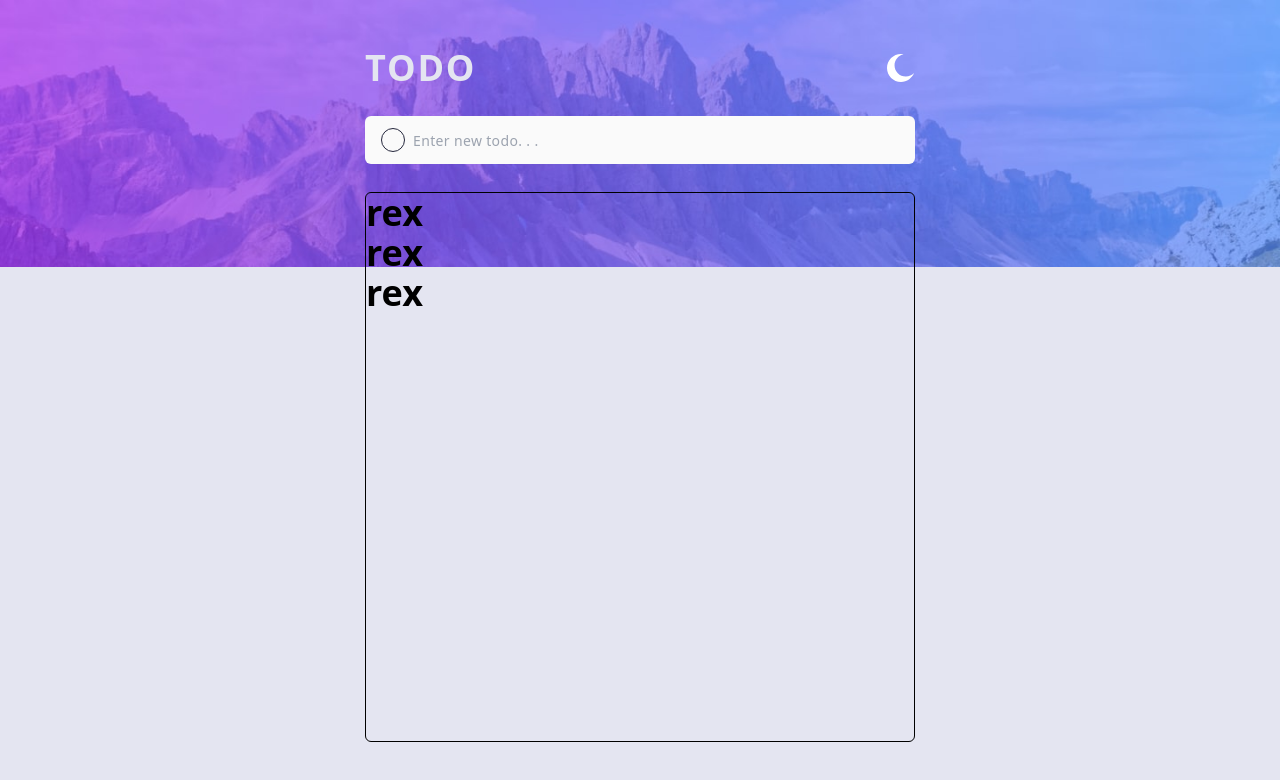
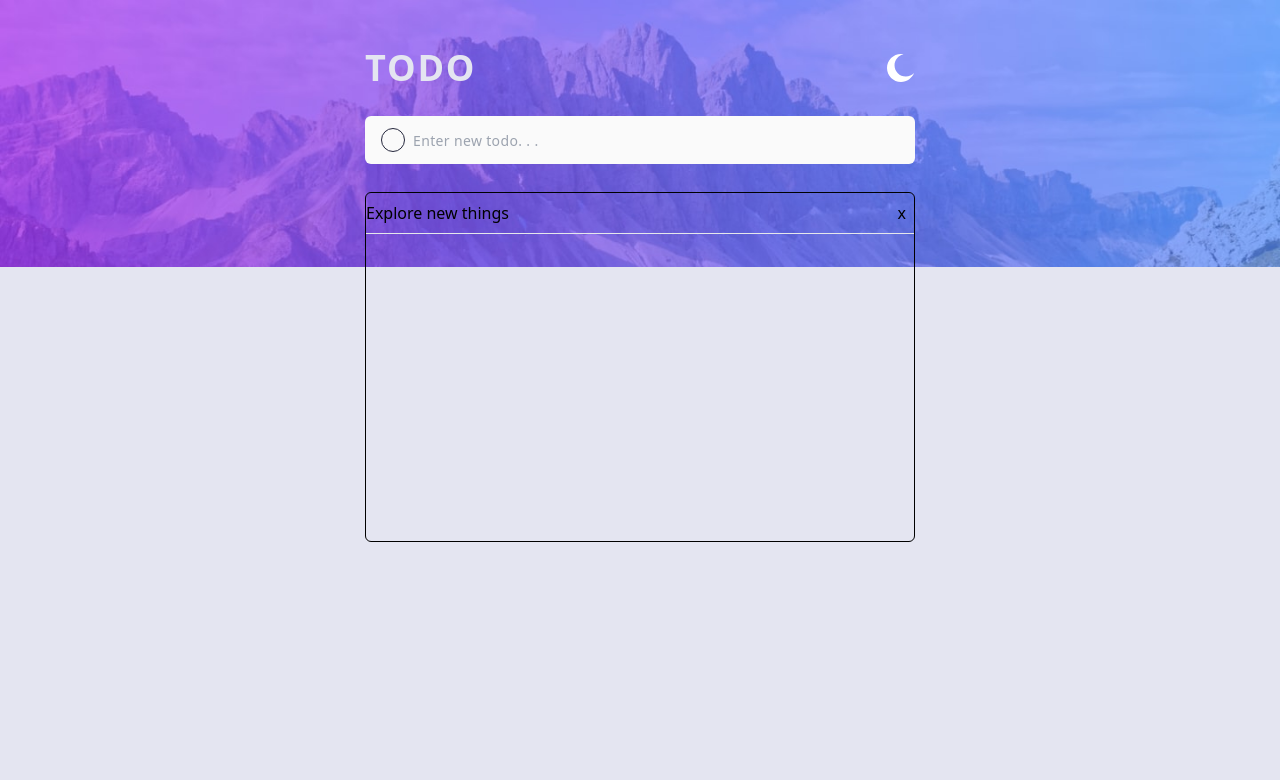
Before and after one commit to Rr-sobusy/todo-frontend-mentor, a React (Vite) app: page / in a window 1280 px wide. Shown: the top 780 px of the page. Built offline with nearby package versions, Linux system fonts and the light colour scheme.

Commit message:
handlers

```diff
--- a/src/App.tsx
+++ b/src/App.tsx
@@ -1,26 +1,61 @@
-import { useEffect, useState } from 'react'
 import { useMediaQuery } from 'react-responsive'
-
 import LayoutWrapper from './components/LayoutWrapper'
 import MainContainer from './components/MainContainer'
 
+// utils
+import { generateRandomId } from './lib/utils'
+
+// contexts
 import { useTheme } from './providers/ThemeProvider'
+import { useTodos } from './providers/TodoProvider'
+import { useState } from 'react'
 
 function App() {
   const { theme, setTheme } = useTheme();
   const isDarkMode = theme === "dark"
   const isPhone = useMediaQuery({ maxWidth: 640 })
 
+  const [inputtedText, setInputtedText] = useState<string>("")
+
+  const { todoContext: todos } = useTodos();
+
 
   const toggleTheme = () => {
     theme === "dark" ? setTheme("light") : setTheme("dark")
+  }
 
+  const handleInputChange = (e: string) => {
+    setInputtedText(e);
   }
+
+  const handleRemoveTodo = (id: string) => {
+    todos.dispatcher({ type: "remove_todo", payload: id });
+  }
+  const handleSubmitTodo = () => {
+    if (inputtedText) {
+      const payload = {
+        id: generateRandomId({ length: 7 }),
+        todoTitle: inputtedText,
+        isCompleted: false
+      }
+      todos.dispatcher({ type: "create_todo", payload: payload })
+    }
+  }
+
+
 
   return (
     <>
-      <LayoutWrapper isPhone={isPhone} isDarkMode={isDarkMode}>
-        <MainContainer isDarkMode={isDarkMode} toggleTheme={toggleTheme} />
+      <LayoutWrapper
+        isPhone={isPhone}
+        isDarkMode={isDarkMode}>
+        <MainContainer
+          handleInputChange={handleInputChange}
+          handleSubmitTodo={handleSubmitTodo}
+          handleRemoveTodo={handleRemoveTodo}
+          todos={todos.todos}
+          isDarkMode={isDarkMode}
+          toggleTheme={toggleTheme} />
       </LayoutWrapper>
     </>
   )
--- a/src/components/MainContainer.tsx
+++ b/src/components/MainContainer.tsx
@@ -1,6 +1,6 @@
-import React from 'react'
 import SimpleBar from 'simplebar-react'
 import { useTodos } from '@/providers/TodoProvider';
+import type { Todo } from '@/providers/TodoProvider';
 
 // icons
 import Sun from '../assets/icon-sun.svg';
@@ -9,39 +9,44 @@ import Moon from '../assets/icon-moon.svg';
 type MainContainerProps = {
   isDarkMode: boolean;
   toggleTheme: () => void
+  todos: Todo[]
+  handleRemoveTodo: (id: string) => void
+  handleSubmitTodo: () => void
+  handleInputChange: (event:string) => void
 }
 
-const MainContainer = ({ isDarkMode, toggleTheme }: MainContainerProps) => {
+const MainContainer = ({ isDarkMode, toggleTheme, todos = [], handleRemoveTodo, handleSubmitTodo, handleInputChange }: MainContainerProps) => {
+
   const { todoContext } = useTodos();
   const Icon = isDarkMode ? Sun : Moon;
+
+  console.log("rerendered")
   return (
     <div className="w-[90%] md:max-w-[550px] mx-auto absolute top-[3rem]">
 
       {/* **** Header ***** */}
-      <div className="flex justify-between items-center">
+      <div className="flex items-center justify-between">
         <h2 className={`font-semibold text-4xl text-background tracking-wider`}>TODO</h2>
-        <img onClick={toggleTheme} className="w-7 h-7 cursor-pointer" src={Icon} alt="" />
+        <img onClick={toggleTheme} className="cursor-pointer w-7 h-7" src={Icon} alt="" />
       </div>
 
       {/******** Add todo input ****** */}
       <div className={`h-12 mt-7 pl-4 flex relative gap-3 items-center rounded-md`}>
         <div className={`h-6 w-6 rounded-full absolute z-20 border ${isDarkMode ? 'border-backgroundAccent' : 'border-foregroundAccent'}`}></div>
-        <input placeholder='Enter new todo. . .' className={`absolute font-sans tracking-wide text-sm font-medium outline-none rounded-md left-0 h-full w-full pl-12 pr-4 z-10 top-0 ${isDarkMode ? 'bg-foregroundAccent text-white outline-[1px]' : 'bg-backgroundAccent text-foreground'}`} type="text" />
+        <input onChange={(event)=>handleInputChange(event.target.value)} onKeyDown={(event) => {
+          if (event.key === "Enter")
+            handleSubmitTodo();
+        }} placeholder='Enter new todo. . .' className={`absolute font-sans tracking-wide text-sm font-medium outline-none rounded-md left-0 h-full w-full pl-12 pr-4 z-10 top-0 ${isDarkMode ? 'bg-foregroundAccent text-white outline-[1px]' : 'bg-backgroundAccent text-foreground'}`} type="text" />
       </div>
 
-      {/* ****** Todo Container ******/}
-      <SimpleBar className="border rounded-md border-black w-full md:h-[550px] h-[350px] mt-7">
-        <h2 onClick={() => console.log(todoContext.todos)} className="text-4xl font-bold">rex</h2>
-        <h2 onClick={() => {
-          todoContext.dispatcher({
-            type: "create_todo", payload: {
-              id: 1,
-              todoTitle: "my name is rex",
-              isCompleted: false
-            }
+      { }
+      <SimpleBar className="border rounded-md border-black w-full md:max-h-[550px] h-[350px] mt-7">
+        {
+          todos.map((content) => {
+            return <p className="relative py-2 border-b">{content.todoTitle}
+              <span onClick={()=>handleRemoveTodo(content.id)} className="absolute cursor-pointer right-2">x</span></p>
           })
-        }} className="text-4xl font-bold">rex</h2>
-        <h2 className="text-4xl font-bold">rex</h2>
+        }
       </SimpleBar>
     </div>
   )
--- /dev/null
+++ b/src/lib/utils.ts
@@ -0,0 +1,12 @@
+export const generateRandomId = ({ length }: { length: number }) => {
+  let generatedId: string = "";
+
+  let randomString = "abcdefghijklmnopqrstuvwxyz1234567890";
+
+  for (var i = 0; i < length; i++) {
+    generatedId +=
+      randomString[Math.floor(Math.random() * randomString.length)];
+  }
+
+  return generatedId;
+};
--- a/src/providers/TodoProvider.tsx
+++ b/src/providers/TodoProvider.tsx
@@ -5,11 +5,10 @@ type Actions = {
     payload: Todo
 } | {
     type: "remove_todo",
-    payload: number
+    payload: string // todo_id
 }
-
-type Todo = {
-    id: number
+export type Todo = {
+    id: string
     todoTitle: string
     isCompleted: boolean
 }
@@ -25,8 +24,8 @@ interface TodoProviderState {
 }
 
 const defaultTodos: Todo[] = [{
-    id: 0,
-    todoTitle: "Explore things",
+    id: "13asrar",
+    todoTitle: "Explore new things",
     isCompleted: false
 }]
 
@@ -34,11 +33,12 @@ const defaultTodos: Todo[] = [{
 const reducer = (state: Todo[], action: Actions): Todo[] => {
     switch (action.type) {
         case "create_todo":
-            return [...state, action.payload];
+            return [action.payload, ...state];
+        case "remove_todo":
+            return state.filter((todos) => todos.id !== action.payload);
         default:
             return [...state];
     }
-
 }
 
 
@@ -54,9 +54,9 @@ export function TodosProvider({ children, storageKey = "vite-todo" }: TodosProvi
         return storage ? JSON.parse(storage) : defaultTodos;
     });
 
-    useEffect(()=>{
-
-    },[])
+    useEffect(() => {
+        localStorage.setItem(storageKey, JSON.stringify(todos))
+    }, [todos])
 
     const value = {
         todos,
```
